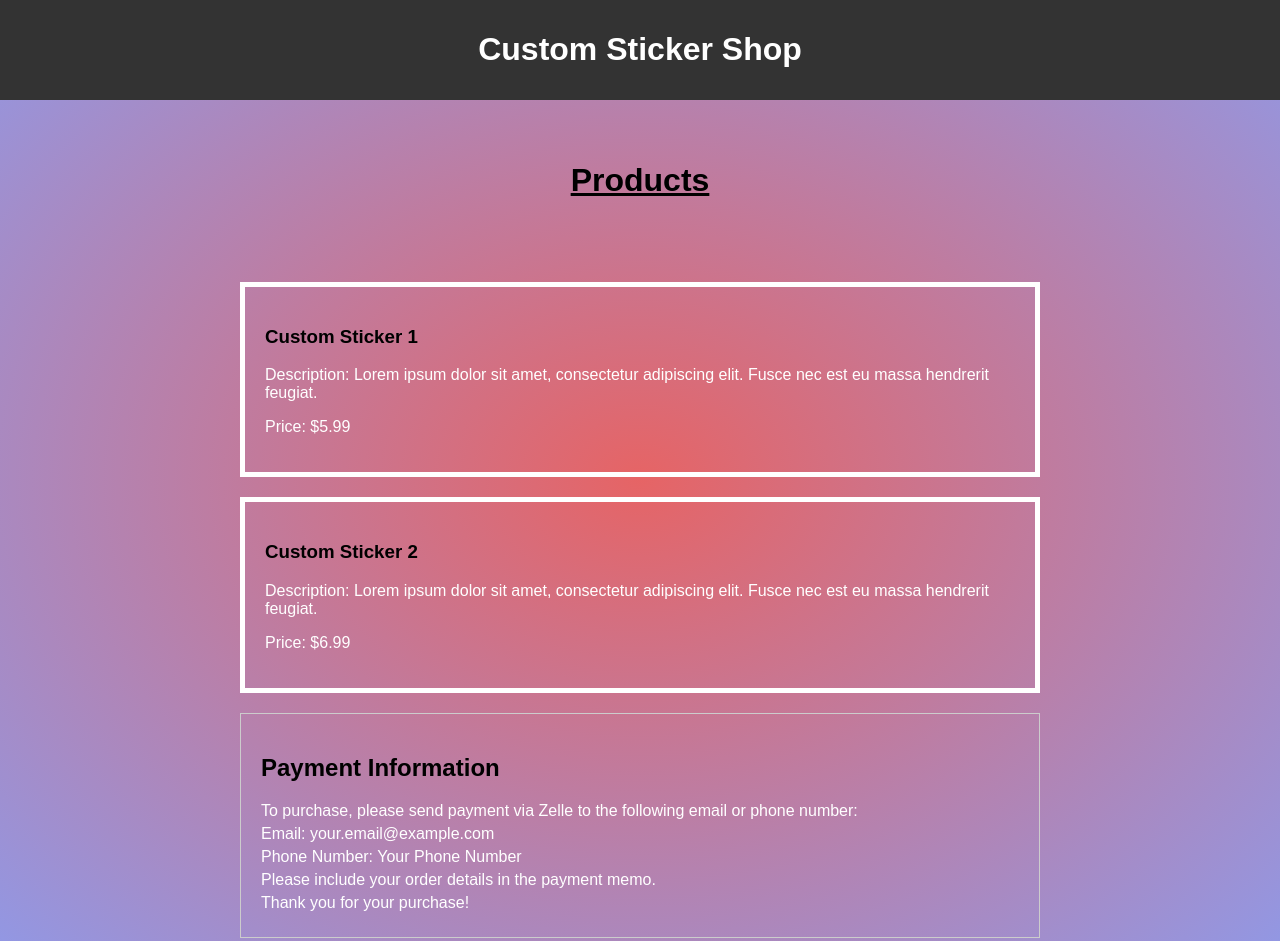
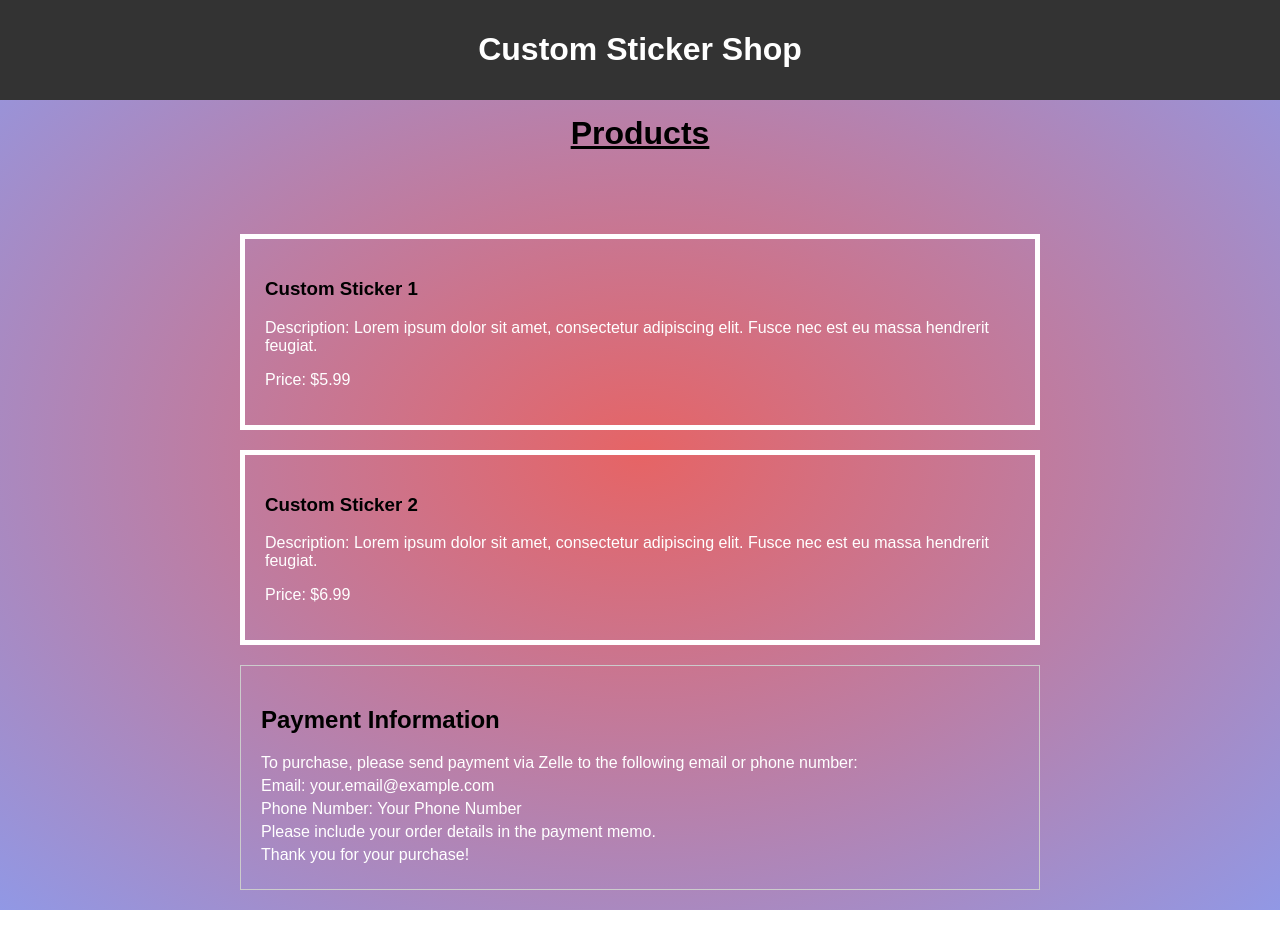
Before and after one commit to StickerClu/StickerClu.github.io, a plain HTML site: page index.html in a window 1280 px wide. Shown: the top 941 px of the page. After the commit the page ends 910 px from the top, so only its background shows below. Drawn offline with Linux system fonts and the light colour scheme.

Commit message:
Update index.html

```diff
--- a/index.html
+++ b/index.html
@@ -11,8 +11,12 @@
     <header>
         <h1>Custom Sticker Shop</h1>
     </header>
-<br><br>
-   <h2 style="text-align:center;text-decoration: underline;font-size:32px;">Products</h2>
+
+   <h2 style="text-align:center;
+       text-decoration:underline;
+       font-size:32px;
+       margin-top:15px
+       ">Products</h2>
 
     <div class="container">
         <section class="products">
```
